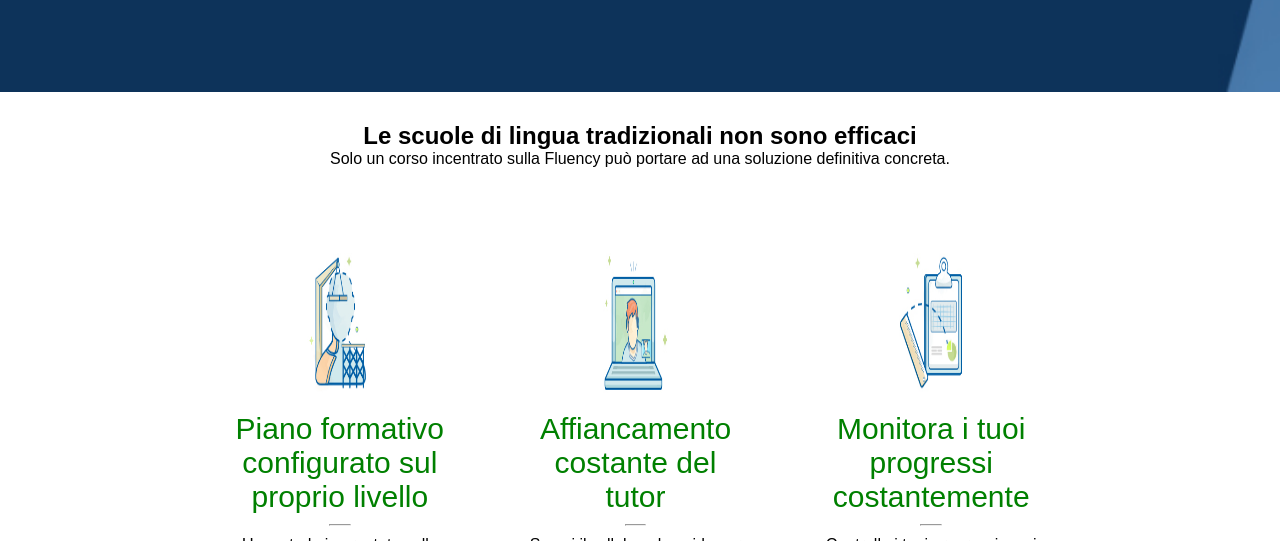
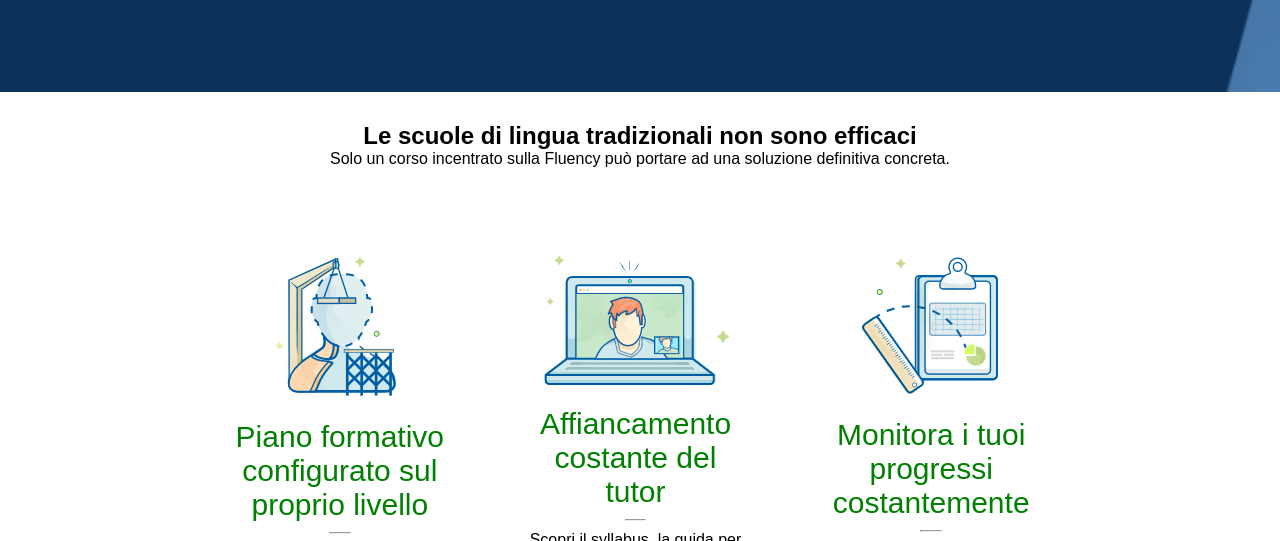
Before and after one commit to MatteoRosella99/html-css-fluentify, a plain HTML site: page index.html in a window 1280 px wide. Shown: the part 679-1220 px from the top of the page. Drawn offline with Linux system fonts and the light colour scheme; a web font is replaced by a local one.

Commit message:
ultime modifiche

```diff
--- a/style.css
+++ b/style.css
@@ -66,7 +66,6 @@ ul{
 .tre{
   float: right;
 }
-
 
 .acca1{
   font-size: 40px;
@@ -204,22 +203,18 @@ ul{
   float: left;
 }
 .min{
-  height: 200px;
-  width: auto;
-  width: 30%;
   padding-top: 45px;
   padding-bottom: 15px;
 }
-
 /* classi navig */
+.navig a{
+  text-decoration: none;
+  color: white;
+}
 .navig{
   display: inline-block;
   font-size: 20px;
   padding: 18px;
-}
-.navig a{
-  text-decoration: none;
-  color: white;
 }
 .navig a:hover{
   color: yellow;
```
